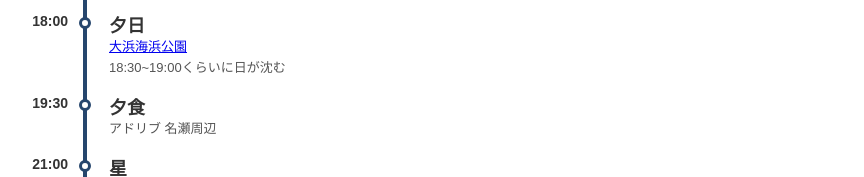
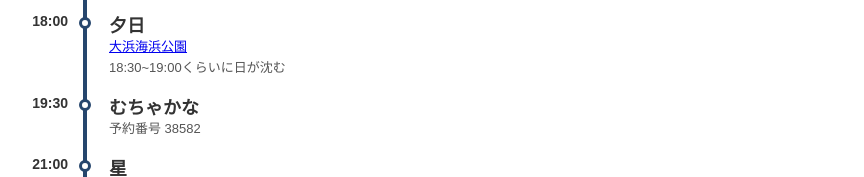
Before and after one commit to Taku116/amami-suzu-taku, a plain HTML site: page schedule.html in a window 1280 px wide. Shown: the part 982-1159 px from the top of the page, without its empty margins (207-1071 px from the left). Drawn offline with Linux system fonts and the light colour scheme; a web font is replaced by a local one.

Commit message:
Update schedule.html

```diff
--- a/schedule.html
+++ b/schedule.html
@@ -157,8 +157,8 @@
                 <div class="timeline-item">
                     <div class="timeline-time">19:30</div>
                     <div class="timeline-content">
-                        <h3>夕食</h3>
-                        <p>アドリブ 名瀬周辺</p>
+                        <h3>むちゃかな</h3>
+                        <p>予約番号 38582</p>
                     </div>
                 </div>
                 <div class="timeline-item">
```
